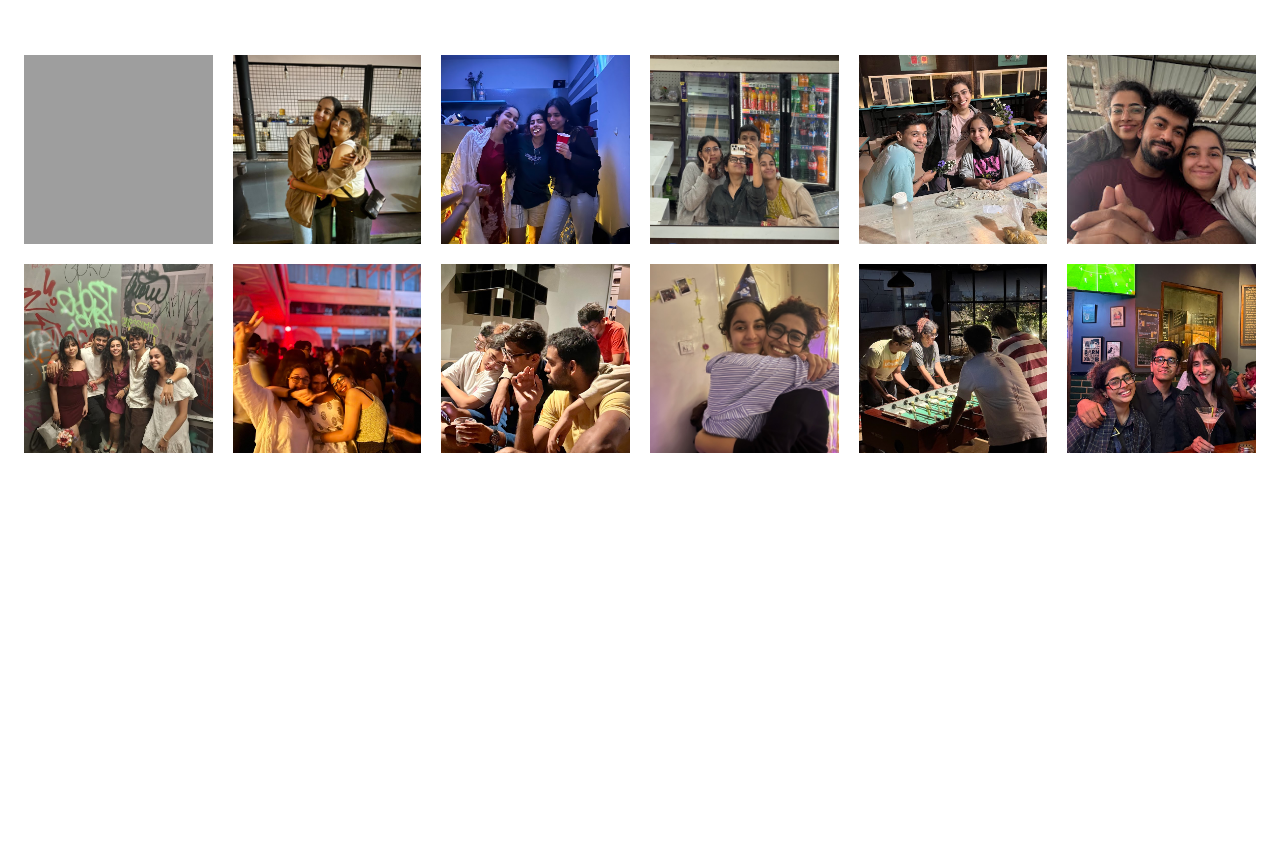
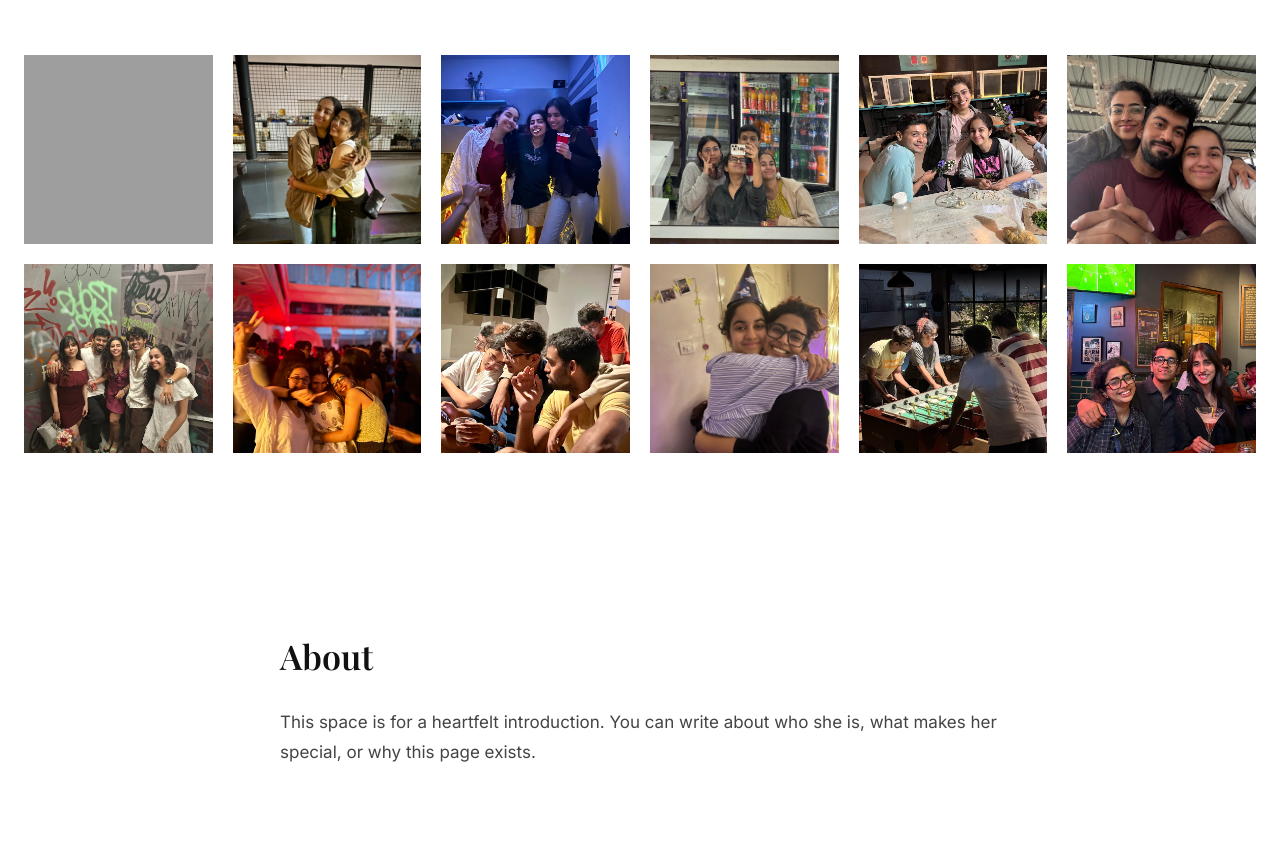
Before and after one commit to radhikajjoshi/sagar-site-fresh, a plain HTML site: page index.html in a window 1280 px wide. Shown: the part 995-1863 px from the top of the page. Before the commit the page ends 1528 px from the top, so only its background shows below. Drawn offline with nearby package versions, Linux system fonts and the light colour scheme; grey boxes are pictures that could not be loaded.

Commit message:
Add About section

```diff
--- a/css/style.css
+++ b/css/style.css
@@ -81,3 +81,24 @@ body {
     object-position: center;
   }
 }
+
+.about {
+  padding: 100px 24px;
+}
+
+.about .container {
+  max-width: 720px;
+  margin: 0 auto;
+}
+
+.about h2 {
+  font-family: 'Playfair Display', serif;
+  font-size: 34px;
+  margin-bottom: 28px;
+}
+
+.about p {
+  font-size: 17px;
+  line-height: 1.8;
+  color: #444;
+}
--- a/index.html
+++ b/index.html
@@ -37,6 +37,17 @@
   <img src="assets/images/gallery12.jpg" alt="">
 </section>
 
+<section class="about">
+  <div class="container">
+    <h2>About</h2>
+    <p>
+      <!-- Paste your Squarespace About text here later -->
+      This space is for a heartfelt introduction. You can write about who she is,
+      what makes her special, or why this page exists.
+    </p>
+  </div>
+</section>
+
 </body>
 
 </html>
```
